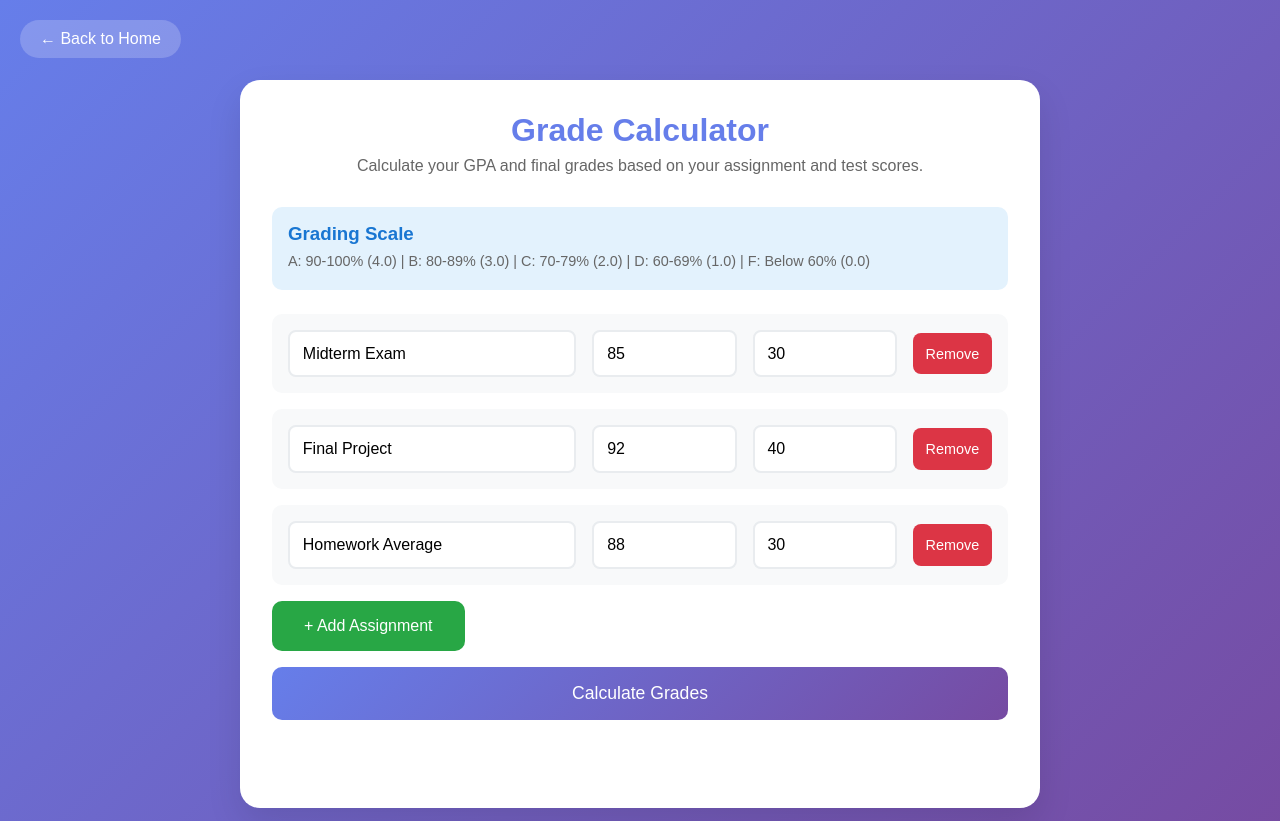
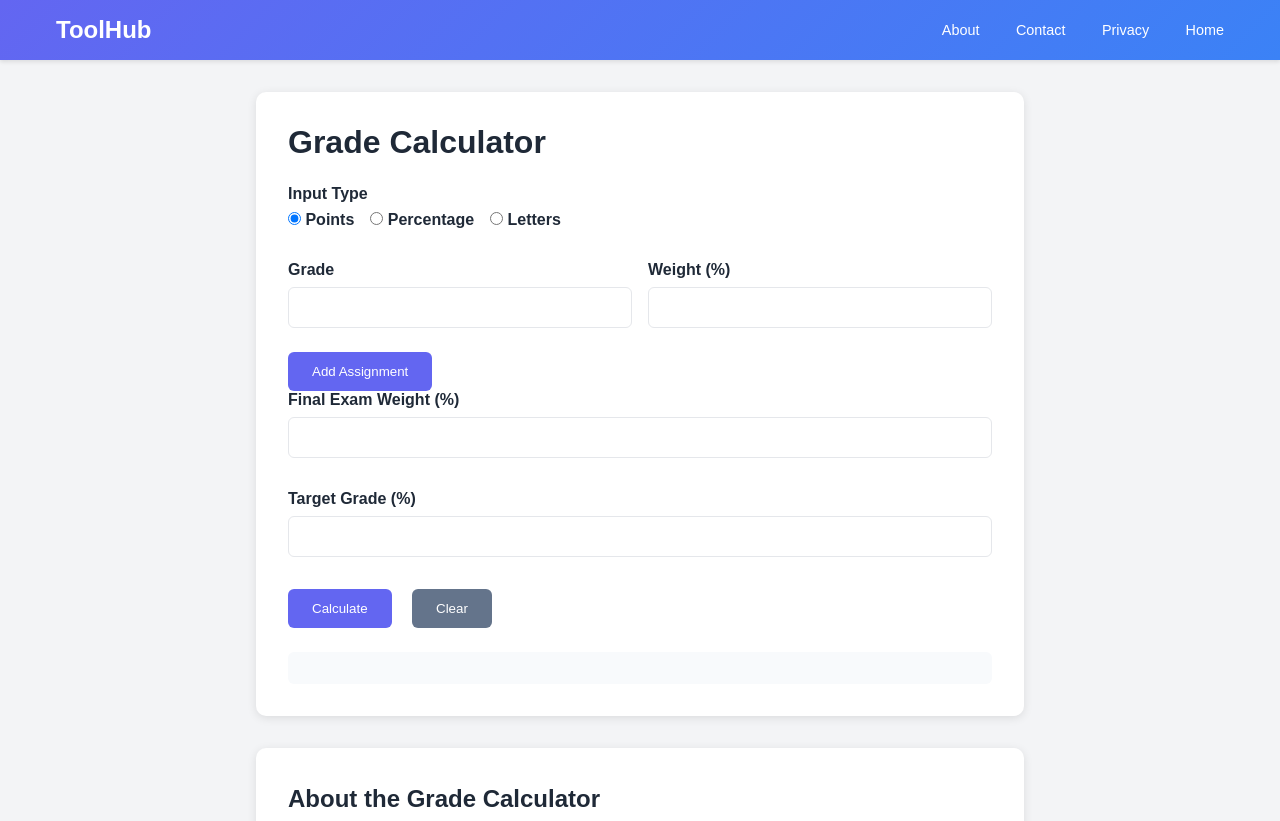
Before and after one commit to abdulmajeed8782/auto-calc, a website: page tools/grade-calculator.html in a window 1280 px wide. Shown: the top 821 px of the page. Drawn offline with Linux system fonts and the light colour scheme.

Commit message:
Update Grade Calculator calculator

```diff
--- a/tools/grade-calculator.html
+++ b/tools/grade-calculator.html
@@ -1,339 +1,381 @@
-
 <!DOCTYPE html>
 <html lang="en">
 <head>
     <meta charset="UTF-8">
     <meta name="viewport" content="width=device-width, initial-scale=1.0">
-    <meta name="calculator-name" content="Grade Calculator">
-    <meta name="calculator-description" content="Calculate your GPA and final grades based on your assignment and test scores.">
+    <meta name="calculator-name" content="grade-calculator">
+    <meta name="calculator-description" content="Calculates current course grades and helps plan final exam scores based on assignment details and weights.">
     <meta name="calculator-category" content="education">
-    <title>Grade Calculator - Calculator Hub</title>
+    <title>Grade Calculator</title>
     <style>
+        :root {
+            --primary: #6366f1;
+            --secondary: #3b82f6;
+            --text: #1f2937;
+        }
+
         * {
+            box-sizing: border-box;
             margin: 0;
             padding: 0;
-            box-sizing: border-box;
+            font-family: Arial, sans-serif;
         }
 
         body {
-            font-family: 'Arial', sans-serif;
-            background: linear-gradient(135deg, #667eea 0%, #764ba2 100%);
-            min-height: 100vh;
-            padding: 20px;
+            background: #f3f4f6;
         }
 
-        .calculator-container {
-            background: white;
-            border-radius: 20px;
-            padding: 2rem;
-            box-shadow: 0 15px 35px rgba(0,0,0,0.1);
-            max-width: 800px;
-            margin: 0 auto;
-            margin-top: 60px;
+        .header {
+            background: linear-gradient(135deg, var(--primary), var(--secondary));
+            color: white;
+            padding: 1rem 0;
+            box-shadow: 0 2px 4px rgba(0,0,0,0.1);
         }
 
-        .calculator-header {
-            text-align: center;
+        .header-container {
+            max-width: 1200px;
+            margin: 0 auto;
+            padding: 0 1rem;
+            display: flex;
+            justify-content: space-between;
+            align-items: center;
+        }
+
+        .brand a {
+            color: white;
+            text-decoration: none;
+            font-weight: bold;
+            font-size: 1.5rem;
+        }
+
+        nav a {
+            color: white;
+            text-decoration: none;
+            margin-left: 2rem;
+            font-size: 0.9rem;
+        }
+
+        main {
+            max-width: 800px;
+            margin: 2rem auto;
+            padding: 0 1rem;
+        }
+
+        .calculator-card {
+            background: white;
+            border-radius: 10px;
+            padding: 2rem;
+            box-shadow: 0 2px 10px rgba(0,0,0,0.1);
             margin-bottom: 2rem;
         }
 
-        .calculator-header h1 {
-            color: #667eea;
-            margin-bottom: 0.5rem;
-            font-size: 2rem;
+        h1 {
+            color: var(--text);
+            margin-bottom: 1.5rem;
         }
 
-        .calculator-header p {
-            color: #666;
-            font-size: 1rem;
+        .input-group {
+            margin-bottom: 1.5rem;
         }
 
-        .grade-input-section {
-            margin-bottom: 2rem;
+        label {
+            display: block;
+            margin-bottom: 0.5rem;
+            color: var(--text);
+            font-weight: bold;
         }
 
-        .input-row {
-            display: grid;
-            grid-template-columns: 2fr 1fr 1fr auto;
-            gap: 1rem;
-            align-items: center;
-            margin-bottom: 1rem;
-            padding: 1rem;
-            background: #f8f9fa;
-            border-radius: 10px;
+        input[type="text"],
+        input[type="number"] {
+            width: 100%;
+            padding: 0.75rem;
+            border: 1px solid #e5e7eb;
+            border-radius: 6px;
+            margin-bottom: 0.5rem;
         }
 
-        .input-row input, .input-row select {
-            padding: 0.8rem;
-            border: 2px solid #e9ecef;
-            border-radius: 8px;
-            font-size: 1rem;
+        input:focus {
+            outline: 2px solid var(--primary);
         }
 
-        .input-row input:focus, .input-row select:focus {
-            outline: none;
-            border-color: #667eea;
-        }
-
-        .remove-btn {
-            background: #dc3545;
-            color: white;
-            border: none;
-            padding: 0.8rem;
-            border-radius: 8px;
-            cursor: pointer;
-            font-size: 0.9rem;
-        }
-
-        .remove-btn:hover {
-            background: #c82333;
-        }
-
-        .add-btn {
-            background: #28a745;
-            color: white;
-            border: none;
-            padding: 1rem 2rem;
-            border-radius: 10px;
-            cursor: pointer;
-            font-size: 1rem;
+        .radio-group {
+            display: flex;
+            gap: 1rem;
             margin-bottom: 1rem;
         }
 
-        .add-btn:hover {
-            background: #218838;
+        .assignment-row {
+            display: grid;
+            grid-template-columns: 1fr 1fr;
+            gap: 1rem;
+            margin-bottom: 1rem;
         }
 
-        .calculate-btn {
-            width: 100%;
-            background: linear-gradient(135deg, #667eea 0%, #764ba2 100%);
+        button {
+            background: var(--primary);
             color: white;
             border: none;
-            padding: 1rem;
-            border-radius: 10px;
-            font-size: 1.1rem;
+            padding: 0.75rem 1.5rem;
+            border-radius: 6px;
             cursor: pointer;
-            transition: transform 0.3s ease;
-            margin-bottom: 1.5rem;
+            transition: opacity 0.2s;
         }
 
-        .calculate-btn:hover {
-            transform: translateY(-2px);
+        button:hover {
+            opacity: 0.9;
         }
 
         .results {
-            background: #f8f9fa;
-            border-radius: 10px;
-            padding: 1.5rem;
+            margin-top: 1.5rem;
+            padding: 1rem;
+            background: #f8fafc;
+            border-radius: 6px;
+        }
+
+        .error {
+            color: #dc2626;
+            margin: 1rem 0;
+            padding: 0.5rem;
+            background: #fee2e2;
+            border-radius: 4px;
             display: none;
         }
 
-        .result-item {
-            display: flex;
-            justify-content: space-between;
-            align-items: center;
-            padding: 0.8rem 0;
-            border-bottom: 1px solid #e9ecef;
+        .about-content {
+            background: white;
+            padding: 2rem;
+            border-radius: 10px;
+            box-shadow: 0 2px 10px rgba(0,0,0,0.1);
+            line-height: 1.6;
+            color: var(--text);
         }
 
-        .result-item:last-child {
-            border-bottom: none;
-            font-weight: bold;
-            font-size: 1.2rem;
-            color: #667eea;
-        }
-
-        .back-btn {
-            position: absolute;
-            top: 20px;
-            left: 20px;
-            background: rgba(255,255,255,0.2);
-            color: white;
-            border: none;
-            padding: 10px 20px;
-            border-radius: 25px;
-            cursor: pointer;
-            text-decoration: none;
-            font-size: 1rem;
-            transition: background 0.3s ease;
-        }
-
-        .back-btn:hover {
-            background: rgba(255,255,255,0.3);
-        }
-
-        .grade-scale {
-            background: #e3f2fd;
-            border-radius: 10px;
-            padding: 1rem;
-            margin-bottom: 1.5rem;
-        }
-
-        .grade-scale h3 {
-            color: #1976d2;
-            margin-bottom: 0.5rem;
-        }
-
-        .grade-scale p {
-            color: #666;
-            font-size: 0.9rem;
-            margin-bottom: 0.3rem;
+        .about-content h2 {
+            margin-bottom: 1rem;
         }
 
         @media (max-width: 768px) {
-            .input-row {
-                grid-template-columns: 1fr;
-                gap: 0.5rem;
+            .header-container {
+                flex-direction: column;
+                gap: 1rem;
             }
 
-            .calculator-container {
-                padding: 1.5rem;
-                margin-top: 20px;
+            nav {
+                display: flex;
+                flex-wrap: wrap;
+                gap: 1rem;
+                justify-content: center;
+            }
+
+            .assignment-row {
+                grid-template-columns: 1fr;
             }
         }
     </style>
 </head>
 <body>
-    <a href="../index.html" class="back-btn">← Back to Home</a>
+    <header class="header">
+        <div class="header-container">
+            <div class="brand"><a href="../index.html">ToolHub</a></div>
+            <nav>
+                <a href="../about-us.html">About</a>
+                <a href="../contact-us.html">Contact</a>
+                <a href="../privacy-policy.html">Privacy</a>
+                <a href="../index.html">Home</a>
+            </nav>
+        </div>
+    </header>
 
-    <div class="calculator-container">
-        <div class="calculator-header">
-            <h1 data-calculator-name>Grade Calculator</h1>
-            <p data-calculator-description>Calculate your GPA and final grades based on your assignment and test scores.</p>
-        </div>
+    <main>
+        <div class="calculator-card">
+            <h1>Grade Calculator</h1>
+            <div class="error" id="error"></div>
 
-        <div class="grade-scale">
-            <h3>Grading Scale</h3>
-            <p>A: 90-100% (4.0) | B: 80-89% (3.0) | C: 70-79% (2.0) | D: 60-69% (1.0) | F: Below 60% (0.0)</p>
-        </div>
-
-        <div class="grade-input-section">
-            <div id="gradeInputs">
-                <div class="input-row">
-                    <input type="text" placeholder="Assignment name" class="assignment-name">
-                    <input type="number" placeholder="Score" class="score" min="0" max="100" step="0.1">
-                    <input type="number" placeholder="Weight %" class="weight" min="0" max="100" step="0.1">
-                    <button type="button" class="remove-btn" onclick="removeRow(this)">Remove</button>
+            <div class="input-group">
+                <label>Input Type</label>
+                <div class="radio-group">
+                    <label><input type="radio" name="input-type" value="points" checked> Points</label>
+                    <label><input type="radio" name="input-type" value="percentage"> Percentage</label>
+                    <label><input type="radio" name="input-type" value="letters"> Letters</label>
                 </div>
             </div>
 
-            <button type="button" class="add-btn" onclick="addRow()">+ Add Assignment</button>
-            <button type="button" class="calculate-btn" onclick="calculateGrades()">Calculate Grades</button>
+            <div id="assignments">
+                <div class="assignment-row">
+                    <div>
+                        <label>Grade</label>
+                        <input type="number" step="0.01" class="grade">
+                    </div>
+                    <div>
+                        <label>Weight (%)</label>
+                        <input type="number" step="0.01" class="weight">
+                    </div>
+                </div>
+            </div>
+            <button onclick="addAssignment()">Add Assignment</button>
+
+            <div class="input-group">
+                <label>Final Exam Weight (%)</label>
+                <input type="number" step="0.01" id="final-weight">
+            </div>
+
+            <div class="input-group">
+                <label>Target Grade (%)</label>
+                <input type="number" step="0.01" id="target-grade">
+            </div>
+
+            <div class="button-group">
+                <button onclick="calculate()">Calculate</button>
+                <button onclick="clearForm()" style="background: #64748b; margin-left: 1rem;">Clear</button>
+            </div>
+
+            <div class="results" id="results"></div>
         </div>
 
-        <div class="results" id="results">
-            <div class="result-item">
-                <span>Weighted Average:</span>
-                <span id="weightedAverage">0%</span>
-            </div>
-            <div class="result-item">
-                <span>Letter Grade:</span>
-                <span id="letterGrade">F</span>
-            </div>
-            <div class="result-item">
-                <span>GPA Points:</span>
-                <span id="gpaPoints">0.0</span>
-            </div>
-        </div>
-    </div>
+        <section class="about-content">
+            <h2>About the Grade Calculator</h2>
+            <p>This Grade Calculator helps students determine their current course standing and plan for final exams. By inputting assignment grades and their respective weights, users can calculate their current overall percentage in the course. The calculator also enables strategic exam preparation by showing the minimum final exam score needed to achieve a desired course grade.</p>
+            <p>To use the calculator: 1) Select your preferred input format (points, percentage, or letter grades), 2) Add all completed assignments with their weights, 3) Enter your final exam weight and target grade. The calculator will instantly show your current grade and the required final exam score to reach your target.</p>
+            <p>This tool is particularly useful for students who want to track their academic progress, identify areas needing improvement, and set realistic goals for final assessments. It eliminates guesswork in grade calculation and helps students make data-driven study decisions.</p>
+        </section>
+    </main>
 
     <script>
-        function addRow() {
-            const gradeInputs = document.getElementById('gradeInputs');
+        function addAssignment() {
             const newRow = document.createElement('div');
-            newRow.className = 'input-row';
+            newRow.className = 'assignment-row';
             newRow.innerHTML = `
-                <input type="text" placeholder="Assignment name" class="assignment-name">
-                <input type="number" placeholder="Score" class="score" min="0" max="100" step="0.1">
-                <input type="number" placeholder="Weight %" class="weight" min="0" max="100" step="0.1">
-                <button type="button" class="remove-btn" onclick="removeRow(this)">Remove</button>
+                <div>
+                    <label>Grade</label>
+                    <input type="number" step="0.01" class="grade">
+                </div>
+                <div>
+                    <label>Weight (%)</label>
+                    <input type="number" step="0.01" class="weight">
+                </div>
             `;
-            gradeInputs.appendChild(newRow);
+            document.getElementById('assignments').appendChild(newRow);
         }
 
-        function removeRow(button) {
-            const rows = document.querySelectorAll('.input-row');
-            if (rows.length > 1) {
-                button.parentElement.remove();
-            } else {
-                alert('You must have at least one assignment.');
+        function validate() {
+            const grades = document.querySelectorAll('.grade');
+            const weights = document.querySelectorAll('.weight');
+            let totalWeight = 0;
+
+            for(let i = 0; i < grades.length; i++) {
+                if(!grades[i].value || !weights[i].value) {
+                    showError('Please fill all assignment fields');
+                    return false;
+                }
+                totalWeight += parseFloat(weights[i].value);
             }
+
+            if(totalWeight > 100) {
+                showError('Total assignment weights cannot exceed 100%');
+                return false;
+            }
+
+            return true;
         }
 
-        function calculateGrades() {
-            const rows = document.querySelectorAll('.input-row');
-            let totalWeightedScore = 0;
+        function calculate() {
+            document.getElementById('error').style.display = 'none';
+            if(!validate()) return;
+
+            let currentGrade = 0;
             let totalWeight = 0;
-            let hasValidData = false;
+            document.querySelectorAll('.assignment-row').forEach(row => {
+                const grade = parseFloat(row.querySelector('.grade').value);
+                const weight = parseFloat(row.querySelector('.weight').value);
+                currentGrade += (grade * weight);
+                totalWeight += weight;
+            });
 
-            for (let row of rows) {
-                const score = parseFloat(row.querySelector('.score').value);
-                const weight = parseFloat(row.querySelector('.weight').value);
+            currentGrade = totalWeight > 0 ? currentGrade / totalWeight : 0;
 
-                if (!isNaN(score) && !isNaN(weight) && score >= 0 && score <= 100 && weight > 0) {
-                    totalWeightedScore += (score * weight / 100);
-                    totalWeight += weight / 100;
-                    hasValidData = true;
-                }
-            }
+            const finalWeight = parseFloat(document.getElementById('final-weight').value);
+            const targetGrade = parseFloat(document.getElementById('target-grade').value);
 
-            if (!hasValidData) {
-                alert('Please enter valid scores and weights for at least one assignment.');
+            if(!finalWeight || !targetGrade) {
+                showError('Please fill all required fields');
                 return;
             }
 
-            if (Math.abs(totalWeight - 1) > 0.01) {
-                const confirmation = confirm(`Warning: Your weights total ${(totalWeight * 100).toFixed(1)}% instead of 100%. Do you want to continue?`);
-                if (!confirmation) return;
-            }
+            const requiredFinal = ((targetGrade - (currentGrade * (1 - finalWeight/100))) / (finalWeight/100)).toFixed(2);
 
-            const weightedAverage = totalWeight > 0 ? totalWeightedScore / totalWeight : 0;
-            const letterGrade = getLetterGrade(weightedAverage);
-            const gpaPoints = getGPAPoints(weightedAverage);
-
-            document.getElementById('weightedAverage').textContent = `${weightedAverage.toFixed(2)}%`;
-            document.getElementById('letterGrade').textContent = letterGrade;
-            document.getElementById('gpaPoints').textContent = gpaPoints.toFixed(2);
-
-            document.getElementById('results').style.display = 'block';
-            document.getElementById('results').scrollIntoView({ behavior: 'smooth' });
+            document.getElementById('results').innerHTML = `
+                <p>Current Grade: ${currentGrade.toFixed(2)}%</p>
+                <p>Required Final Exam Score: ${requiredFinal}%</p>
+            `;
         }
 
-        function getLetterGrade(percentage) {
-            if (percentage >= 90) return 'A';
-            if (percentage >= 80) return 'B';
-            if (percentage >= 70) return 'C';
-            if (percentage >= 60) return 'D';
-            return 'F';
+        function clearForm() {
+            document.querySelectorAll('input').forEach(input => input.value = '');
+            document.getElementById('results').innerHTML = '';
+            document.getElementById('error').style.display = 'none';
+            document.getElementById('assignments').innerHTML = `
+                <div class="assignment-row">
+                    <div>
+                        <label>Grade</label>
+                        <input type="number" step="0.01" class="grade">
+                    </div>
+                    <div>
+                        <label>Weight (%)</label>
+                        <input type="number" step="0.01" class="weight">
+                    </div>
+                </div>
+            `;
         }
 
-        function getGPAPoints(percentage) {
-            if (percentage >= 90) return 4.0;
-            if (percentage >= 80) return 3.0;
-            if (percentage >= 70) return 2.0;
-            if (percentage >= 60) return 1.0;
-            return 0.0;
+        function showError(message) {
+            const errorDiv = document.getElementById('error');
+            errorDiv.textContent = message;
+            errorDiv.style.display = 'block';
         }
+    </script>
 
-        // Add some sample data for demonstration
-        document.addEventListener('DOMContentLoaded', function() {
-            const firstRow = document.querySelector('.input-row');
-            firstRow.querySelector('.assignment-name').value = 'Midterm Exam';
-            firstRow.querySelector('.score').value = '85';
-            firstRow.querySelector('.weight').value = '30';
+    <section class="related-calculators" style="margin-top: 3rem; padding: 2rem; background-color: #f8f9fa; border-radius: 12px;">
+        <h3 style="text-align: center; color: #667eea; margin-bottom: 1.5rem; font-size: 1.5rem;">Related Calculators</h3>
+        <div style="display: grid; grid-template-columns: repeat(auto-fit, minmax(250px, 1fr)); gap: 1rem; max-width: 800px; margin: 0 auto;">
 
-            addRow();
-            const secondRow = document.querySelectorAll('.input-row')[1];
-            secondRow.querySelector('.assignment-name').value = 'Final Project';
-            secondRow.querySelector('.score').value = '92';
-            secondRow.querySelector('.weight').value = '40';
+            <a href="https://calculator-online.github.io/auto-calc-test-02-02/tools/surface-area-calculator.html" style="text-decoration: none; color: inherit;">
+                <div style="background: white; padding: 1rem; border-radius: 8px; box-shadow: 0 2px 8px rgba(0,0,0,0.1); text-align: center; transition: transform 0.3s ease, box-shadow 0.3s ease;">
+                    <h4 style="color: #667eea; margin: 0; font-size: 1rem;">Surface Area Calculator</h4>
+                </div>
+            </a>
 
-            addRow();
-            const thirdRow = document.querySelectorAll('.input-row')[2];
-            thirdRow.querySelector('.assignment-name').value = 'Homework Average';
-            thirdRow.querySelector('.score').value = '88';
-            thirdRow.querySelector('.weight').value = '30';
-        });
-    </script>
+            <a href="https://calculator-online.github.io/auto-calc-test-02-02/tools/critical-value-calculator.html" style="text-decoration: none; color: inherit;">
+                <div style="background: white; padding: 1rem; border-radius: 8px; box-shadow: 0 2px 8px rgba(0,0,0,0.1); text-align: center; transition: transform 0.3s ease, box-shadow 0.3s ease;">
+                    <h4 style="color: #667eea; margin: 0; font-size: 1rem;">Critical Value Calculator</h4>
+                </div>
+            </a>
+
+            <a href="https://calculator-online.github.io/auto-calc-test-02-02/tools/percent-error-calculator.html" style="text-decoration: none; color: inherit;">
+                <div style="background: white; padding: 1rem; border-radius: 8px; box-shadow: 0 2px 8px rgba(0,0,0,0.1); text-align: center; transition: transform 0.3s ease, box-shadow 0.3s ease;">
+                    <h4 style="color: #667eea; margin: 0; font-size: 1rem;">Percent Error Calculator</h4>
+                </div>
+            </a>
+
+            <a href="https://calculator-online.github.io/auto-calc-test-02-02/tools/blox-fruit-trade-calculator.html" style="text-decoration: none; color: inherit;">
+                <div style="background: white; padding: 1rem; border-radius: 8px; box-shadow: 0 2px 8px rgba(0,0,0,0.1); text-align: center; transition: transform 0.3s ease, box-shadow 0.3s ease;">
+                    <h4 style="color: #667eea; margin: 0; font-size: 1rem;">Blox Fruit Trade Calculator</h4>
+                </div>
+            </a>
+
+            <a href="https://calculator-online.github.io/auto-calc-test-02-02/tools/triple-integral-calculator.html" style="text-decoration: none; color: inherit;">
+                <div style="background: white; padding: 1rem; border-radius: 8px; box-shadow: 0 2px 8px rgba(0,0,0,0.1); text-align: center; transition: transform 0.3s ease, box-shadow 0.3s ease;">
+                    <h4 style="color: #667eea; margin: 0; font-size: 1rem;">Triple Integral Calculator</h4>
+                </div>
+            </a>
+
+            <a href="https://calculator-online.github.io/auto-calc-test-02-02/tools/female-delusion-calculator.html" style="text-decoration: none; color: inherit;">
+                <div style="background: white; padding: 1rem; border-radius: 8px; box-shadow: 0 2px 8px rgba(0,0,0,0.1); text-align: center; transition: transform 0.3s ease, box-shadow 0.3s ease;">
+                    <h4 style="color: #667eea; margin: 0; font-size: 1rem;">Female Delusion Calculator</h4>
+                </div>
+            </a>
+
+        </div>
+    </section>
+
 </body>
 </html>
```
